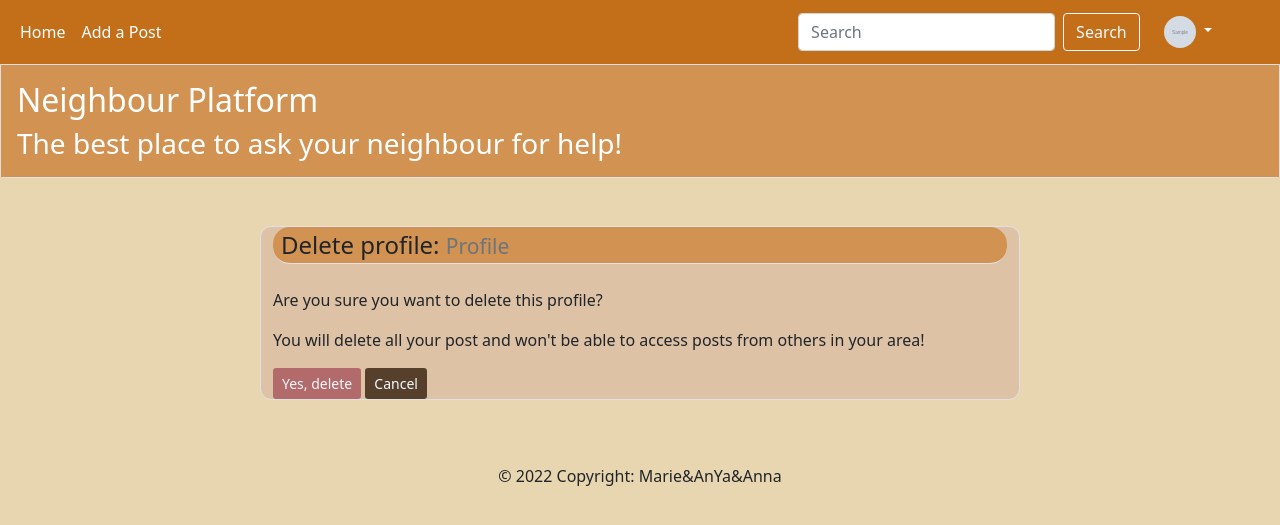
After one commit to MarieEngel/message_board, a Django app: page /user//delete/ in a window 1280 px wide. The commit adds this page. Shown: the top 525 px of the page. Run offline with Django 4.2, Linux system fonts and the light colour scheme; a user stored in the database is signed in; tables that the repository leaves empty hold one stand-in row (values such as "Sample post"); grey boxes marked "Sample" are stand-in pictures.

Commit message:
delete user function

```diff
--- a/post/templates/post/base.html
+++ b/post/templates/post/base.html
@@ -55,6 +55,7 @@
               <li><a class="dropdown-item" href="{% url 'user:update-profile' %}">Update Profile</a></li>
               <li><a class="dropdown-item" href="{% url 'post:add-post' %}">Add a Post</a></li>
               <li><hr class="dropdown-divider"></li>
+              <li><a class="dropdown-item" href="{% url 'user:delete-user' %}">Delete profile</a></li>
               <li><a class="dropdown-item" href="{% url 'user:logout'%}">Log out</a></li>
             </ul>
             {% else %}
--- /dev/null
+++ b/user/templates/user/delete_user.html
@@ -0,0 +1,19 @@
+{% extends 'post/base.html' %}
+{% block content %}
+<div class="container">
+    <div class="row d-flex justify-content-center mt-5">
+        <div class="col col-lg-8 border form">
+            <form method="post" enctype="multipart/form-data">
+                {% csrf_token %}
+                <fieldset>
+                    <legend class="border-bottom mb-4 px-2">Delete profile: <small class="text-muted">Profile</small></legend>
+                    <p>Are you sure you want to delete this profile?</p>
+                    <p>You will delete all your post and won't be able to access posts from others in your area!</p>
+                    <button type="submit" class="btn btn-sm btn-danger-custom">Yes, delete</button>
+                    <a href="{% url 'user:user-profile' %}" class="btn btn-sm btn-cancel-custom" role="button">Cancel</a>
+                </fieldset>
+            </form>
+        </div>
+    </div>
+</div>
+{% endblock content %}
--- a/user/urls.py
+++ b/user/urls.py
@@ -11,4 +11,5 @@ urlpatterns = [
     path('login/', auth_views.LoginView.as_view(template_name='user/login.html'), name='login'),
     path('logout/', auth_views.LogoutView.as_view(template_name='user/logout.html'), name='logout'),
     path("update/", user_views.update_profile, name="update-profile"),
+    path("/delete/", user_views.delete_user, name="delete-user"),
 ]
--- a/user/views.py
+++ b/user/views.py
@@ -1,4 +1,4 @@
-from django.shortcuts import render, redirect
+from django.shortcuts import render, redirect, get_object_or_404
 from django.contrib.auth.decorators import login_required
 from django.db import transaction
 from django.contrib.auth.models import User
@@ -58,3 +58,13 @@ def update_profile(request):
 @login_required
 def user_profile(request):
     return render(request, "user/profile.html")
+
+
+@login_required
+def delete_user(request):
+    user = request.user
+    if request.method == "POST":
+        user.delete()
+        return redirect("home")
+
+    return render(request, "user/delete_user.html", {'user': user})
```
